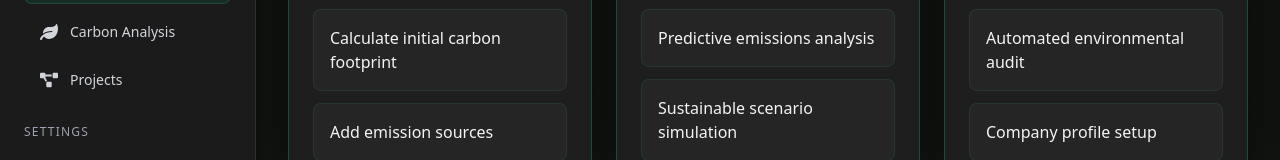
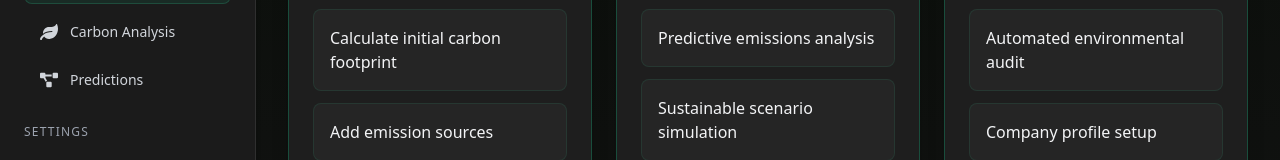
Before and after one commit to PedroCere/technovation_web_app_project2, a React (Vite) app in the folder Frontend/: page /dashboard in a window 1280 px wide. Shown: the part 268-428 px from the top of the page. Built offline with nearby package versions, Linux system fonts and the light colour scheme.

Commit message:
dashboard_update

```diff
--- a/Frontend/src/assets/componentes/Dashboard.jsx
+++ b/Frontend/src/assets/componentes/Dashboard.jsx
@@ -118,8 +118,7 @@ const chartOptions = {
             </p>
           </motion.div>
 
-          {/* Summary Cards */}
-          {/* Keep these titles translated: Weekly Activity, Active Projects */}
+
 
           {/* Task Columns */}
           <div className="grid grid-cols-1 md:grid-cols-3 gap-4 md:gap-6 mb-8 md:mb-10">
--- a/Frontend/src/assets/componentes/Navbar.jsx
+++ b/Frontend/src/assets/componentes/Navbar.jsx
@@ -11,7 +11,7 @@ const Navbar = () => {
       transition={{ duration: 0.5 }}
       className="h-16 flex items-center justify-between px-6 md:px-8 bg-[#1B1B1B] border-b border-[#2F2F2F] shadow-sm"
     >
-      {/* Usuario */}
+      {}
       <div className="flex items-center gap-4 relative group cursor-pointer">
         <img
           src="/foto_usuario.jpg"
@@ -21,7 +21,7 @@ const Navbar = () => {
         <span className="text-sm font-medium text-white">Gabo Rosendorf</span>
         <FiChevronDown className="text-gray-400 group-hover:text-emerald-400 transition-colors" />
 
-        {/* Dropdown Menu */}
+        {}
         <div className="absolute top-14 left-0 w-48 bg-[#252525] rounded-lg shadow-xl opacity-0 group-hover:opacity-100 group-hover:visible transition-all duration-300 invisible z-50 border border-[#2F2F2F]">
           <div className="py-2">
             <button className="w-full px-4 py-2 text-left text-sm text-gray-200 hover:bg-emerald-400/10 transition-all">
@@ -34,7 +34,7 @@ const Navbar = () => {
         </div>
       </div>
 
-      {/* Search */}
+      {}
       <div className="flex items-center bg-[#252525] px-4 py-2 rounded-md border border-[#2F2F2F] hover:border-emerald-400 transition-colors">
         <FaSearch className="text-gray-400 mr-2" />
         <input
--- a/Frontend/src/assets/componentes/Sidebar.jsx
+++ b/Frontend/src/assets/componentes/Sidebar.jsx
@@ -12,7 +12,7 @@ import {
 const navLinks = [
   { icon: <FaChartLine />, label: "Dashboard", active: true },
   { icon: <FaLeaf />, label: "Carbon Analysis" },
-  { icon: <FaProjectDiagram />, label: "Projects" },
+  { icon: <FaProjectDiagram />, label: "Predictions" },
 ];
 
 const settingsLinks = [
@@ -38,7 +38,7 @@ const Sidebar = () => {
   <p className="text-sm text-center text-emerald-300 mt-2">Carbon Footprint Manager</p>
 </div>
 
-      {/* Navegación */}
+      {}
       <nav className="space-y-6">
         <section>
           <h3 className="text-xs uppercase text-gray-400 tracking-widest mb-3">Navigation</h3>
```
